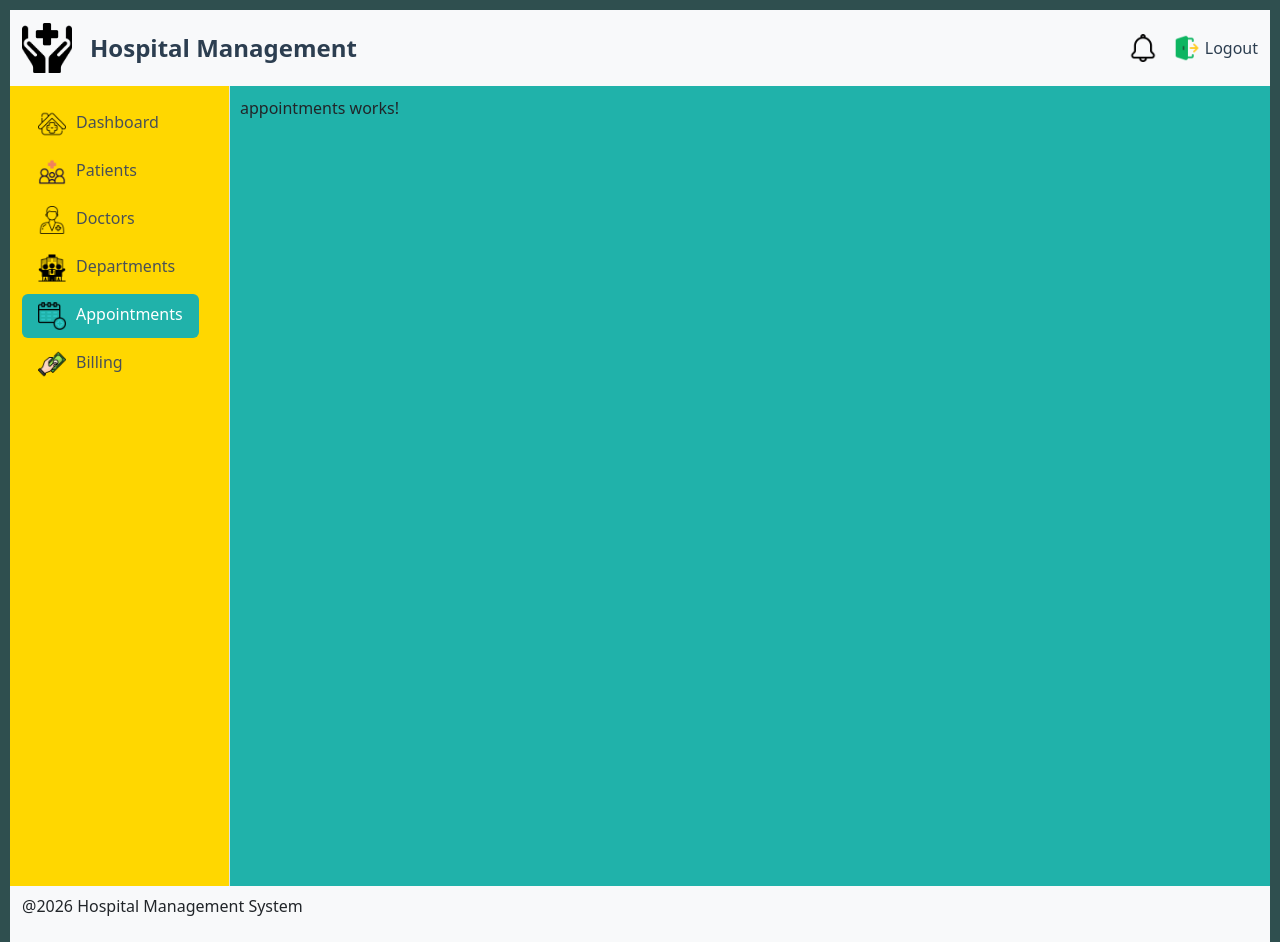
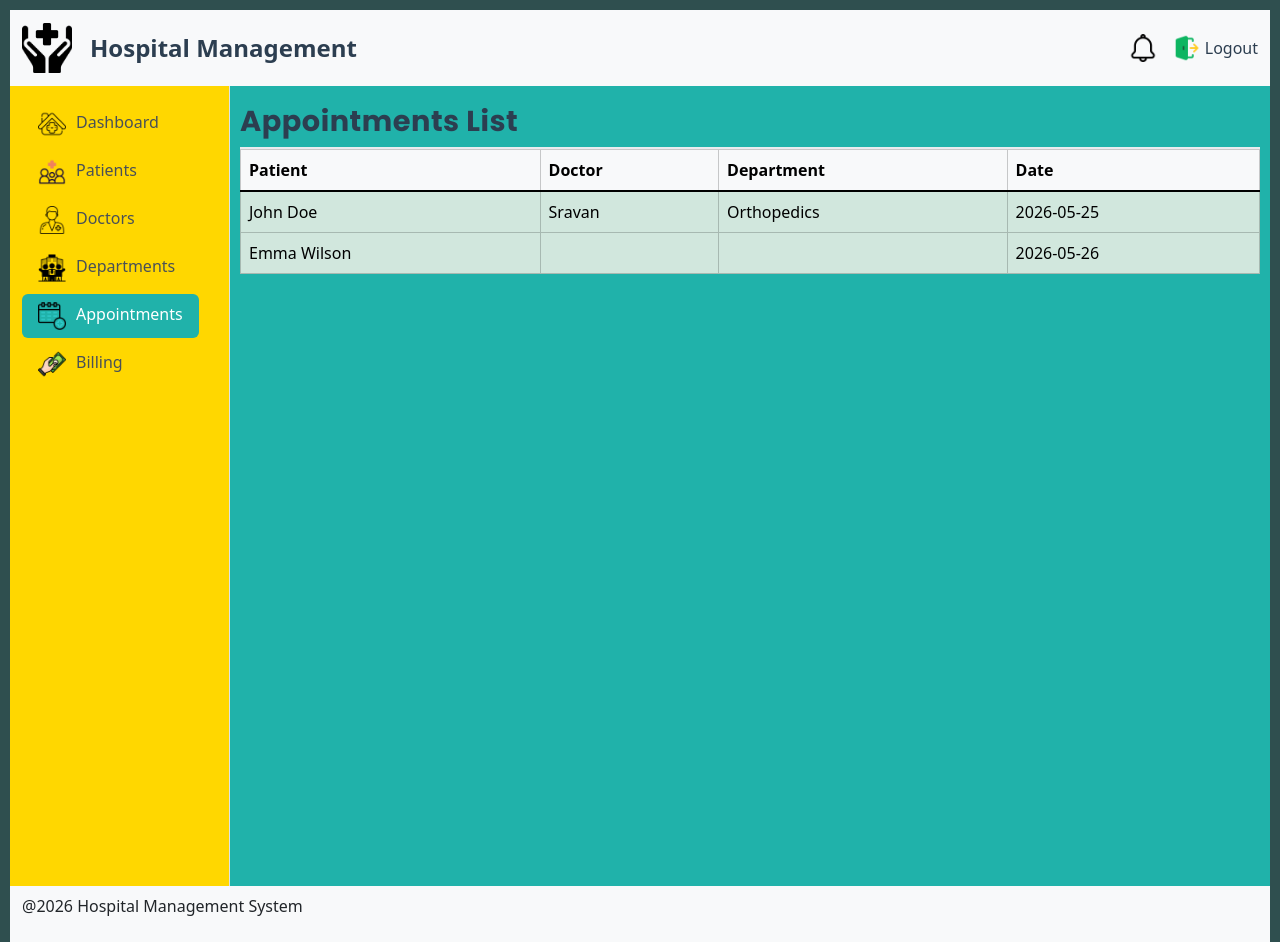
Before and after one commit to SravanKM977/HospitalManagement, an Angular app: page /layout/appointments in a window 1280 px wide. Built offline with nearby package versions, Linux system fonts and the light colour scheme; data requests are answered from the project's data file.

Commit message:
Phase 5-Task 10: Display of Appointments

```diff
--- a/src/app/features/appointments/components/appointments/appointments.html
+++ b/src/app/features/appointments/components/appointments/appointments.html
@@ -1 +1,48 @@
-<p>appointments works!</p>
+<!-- <app-page-title [childTitle]="pageTitle"></app-page-title>
+
+<form [formGroup]="appointmentForm" (ngSubmit)="submit()">
+  <div class="input-container">
+    <div class="mb-3">
+      <label for="" class="from-label"></label>
+      <input type="text" name="" title="" class="form-control" formControlName="">
+    </div>
+    <div class="mb-3">
+      <label for="" class="from-label"></label>
+      <input type="text" name="" title="" class="form-control" formControlName="">
+    </div>
+    <div class="mb-3">
+      <label for="" class="from-label"></label>
+      <input type="text" name="" title="" class="form-control" formControlName="">
+    </div>
+    <div class="mb-3">
+      <label for="" class="from-label"></label>
+      <input type="text" name="" title="" class="form-control" formControlName="">
+    </div>
+  </div>
+</form> -->
+
+<app-page-table-title [childTableTitle]="pageTableTitle"></app-page-table-title>
+
+<table class="table table-hover table-success table-bordered">
+  <thead class="table-light">
+    <tr>
+      <th scope="col">Patient</th>
+      <th scope="col">Doctor</th>
+      <th scope="col">Department</th>
+      <th scope="col">Date</th>
+    </tr>
+  </thead>
+
+  @let appointments = (mappedAppointments$ | async);
+  <tbody class="table-group-divider">
+    @for(appointment of appointments; track appointment.id ) {
+    <tr>
+      <td scope="row">{{appointment.patient?.fullName}}</td>
+      <td scope="row">{{appointment.doctor?.name}}</td>
+      <td scope="row">{{appointment.doctor?.department?.name}}</td>
+      <td scope="row">{{appointment.appointmentDate}}</td>
+    </tr>
+    }
+  </tbody>
+
+</table>
--- a/src/app/features/appointments/components/appointments/appointments.ts
+++ b/src/app/features/appointments/components/appointments/appointments.ts
@@ -1,11 +1,82 @@
 import { Component } from '@angular/core';
+import { PageTitle } from '../../../../shared/components/page-title/page-title';
+import { PageTableTitle } from '../../../../shared/components/page-table-title/page-table-title';
+import { AsyncPipe, CommonModule } from '@angular/common';
+import { AppointmentService } from '../../services/appointment-service';
+import { Appointment } from '../../models/appointments.interface';
+import { FormGroup, ReactiveFormsModule } from '@angular/forms';
+import { combineLatest, map, Observable } from 'rxjs';
+import { Doctor } from '../../../doctors/models/doctors.interface';
+import { Patient } from '../../../patients/models/patients.interface';
+import { Department } from '../../../departments/models/departments.interface';
+import { PatientService } from '../../../patients/services/patient.service';
+import { DoctorService } from '../../../doctors/services/doctor-service';
+import { DepartmentService } from '../../../departments/services/department-service';
 
 @Component({
   selector: 'app-appointments',
-  imports: [],
+  imports: [PageTitle, PageTableTitle, CommonModule, ReactiveFormsModule, AsyncPipe],
+  providers: [AppointmentService, PatientService, DoctorService, DepartmentService],
   templateUrl: './appointments.html',
   styleUrl: './appointments.css',
 })
 export class Appointments {
+  pageTitle = 'Appointments';
+  pageTableTitle = 'Appointments List';
 
+  appointmentForm!: FormGroup;
+  appointments$!: Observable<Appointment[]>;
+  patients$!: Observable<Patient[]>;
+  doctors$!: Observable<Doctor[]>;
+  departments$!: Observable<Department[]>;
+
+  mappedAppointments$!: Observable<Appointment[]>;
+
+  constructor(
+    private appointmentService: AppointmentService,
+    private patientService: PatientService,
+    private doctorService: DoctorService,
+    private departmentService: DepartmentService
+  ) {}
+
+  ngOnInit() {
+    this.appointments$ = this.appointmentService.getAppointments();
+    this.patients$ = this.patientService.getPatients();
+    this.doctors$ = this.doctorService.getDoctors();
+    this.departments$ = this.departmentService.getDepartments();
+
+    this.mappedAppointments$ = combineLatest([
+      this.appointments$,
+      this.patients$,
+      this.doctors$,
+      this.departments$,
+    ]).pipe(
+      map(([appointments, patients, doctors, departments]) => {
+        console.log('inside pipe');
+        return appointments.map((appointment) => {
+          console.log(appointment, patients, doctors);
+          const patient = patients.find((patient) => patient.id == appointment.patientId);
+          console.log(patient);
+
+          const doctor = doctors.find((doctor) => doctor.id == appointment.doctorId);
+          console.log(doctor);
+
+          const department = departments.find(
+            (department) => department.id == doctor?.departmentId
+          );
+
+          return {
+            ...appointment,
+            patient,
+            doctor: doctor
+              ? {
+                  ...doctor,
+                  department,
+                }
+              : undefined,
+          };
+        });
+      })
+    );
+  }
 }
--- a/src/app/features/appointments/models/appointments.interface.ts
+++ b/src/app/features/appointments/models/appointments.interface.ts
@@ -3,14 +3,11 @@ import { Patient } from '../../patients/models/patients.interface';
 
 export interface Appointment {
   id: number;
-
   patientId: number;
   doctorId: number;
-
   appointmentDate: string;
   reason: string;
   status: 'Scheduled' | 'Completed' | 'Cancelled';
-
   patient?: Patient;
   doctor?: Doctor;
 }
--- a/src/app/features/doctors/components/doctors/doctors.html
+++ b/src/app/features/doctors/components/doctors/doctors.html
@@ -3,25 +3,25 @@
 <form [formGroup]="doctorForm" (ngSubmit)="Submit()">
   <div class="input-container">
     <div class="mb-3">
-      <label for="name" class="from-label">Name</label>
+      <label for="name" class="form-label">Name</label>
       <input type="text" name="name" title="name" class="form-control" formControlName="name">
     </div>
 
     <div class="mb-3">
-      <label for="specialization" class="from-label">Specialization</label>
+      <label for="specialization" class="form-label">Specialization</label>
       <input type="text" name="specialization" title="specialization" class="form-control"
         formControlName="specialization">
     </div>
 
     <div class="mb-3">
-      <label for="experience" class="from-label">Experience</label>
+      <label for="experience" class="form-label">Experience</label>
       <input type="number" name="experience" title="experience" class="form-control" formControlName="experience">
     </div>
 
     @let departments = (departments$ | async);
 
     <div class="mb-3">
-      <label for="departmentId" class="from-label">Department</label>
+      <label for="departmentId" class="form-label">Department</label>
       <select type="dropdown" class="form-select" formControlName="departmentId" name="departmentId"
         title="departmentId">
         <option value="" disabled selected>Select Department</option>
--- a/src/app/features/doctors/components/doctors/doctors.ts
+++ b/src/app/features/doctors/components/doctors/doctors.ts
@@ -70,20 +70,11 @@ export class Doctors {
       map((doctors) =>
         doctors.map((doctor) => ({
           ...doctor,
-          department: this.departments.find((d) => d.id === Number(doctor.departmentId)),
+          department: this.departments.find((d) => d.id == doctor.departmentId),
         }))
       )
     );
   }
-
-  // getDepartmentName(departmentId: number | string): string {
-  //   const department = this.departments.find(
-  //     (department) => department.id === Number(departmentId)
-  //   );
-  //   console.log(department);
-
-  //   return department ? department.name : '';
-  // }
 
   onEdit(doctor: Doctor) {
     this.mode = 'edit';
--- a/src/assets/mock-data/hospital.json
+++ b/src/assets/mock-data/hospital.json
@@ -103,14 +103,27 @@
   ],
   "doctors": [
     {
-      "id": "fCpIPYl1l5Y",
+      "id": "1",
       "name": "Sravan",
       "specialization": "ded",
       "experience": 2,
       "departmentId": "3"
     }
   ],
-  "appointments": [],
+  "appointments": [
+    {
+      "id": 1,
+      "patientId": 1,
+      "doctorId": 1,
+      "appointmentDate": "2026-05-25"
+    },
+    {
+      "id": 2,
+      "patientId": 2,
+      "doctorId": 2,
+      "appointmentDate": "2026-05-26"
+    }
+  ],
   "departments": [
     {
       "id": "1",
```
